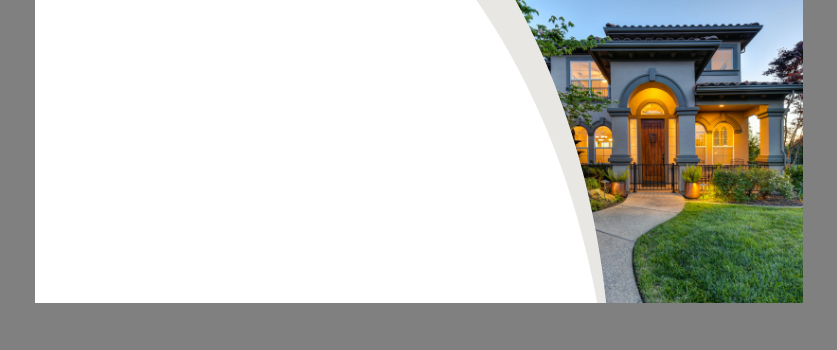
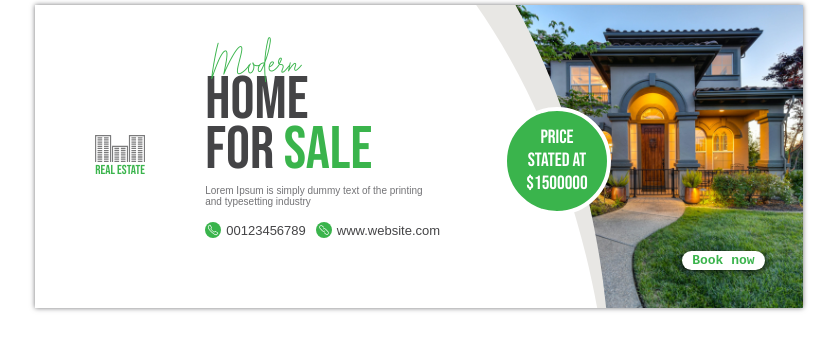
Before and after one commit to huyhoangvn/TT_Task1, a plain HTML site: page index.html in a window 1280 px wide. Shown: the whole page, without its empty margins (221-1058 px from the left). Drawn offline with Linux system fonts and the light colour scheme.

Commit message:
Add content

```diff
--- a/css/style.css
+++ b/css/style.css
@@ -13,9 +13,11 @@
 body{
     width: 768px;
     height: 303px;
-    margin: 0px auto;
+    margin: 5px auto;
     padding: 0px;
-    background-color: gray;
+    /* background-color: gray; */
+    box-shadow: 0px 0px 5px #737376;
+    color: #444446;
 }
 
 @font-face {
@@ -33,6 +35,7 @@ body{
 }
 
 main.container{
+    position: relative;
     width: 100%;
     height: 100%;
     margin: 0 auto;
@@ -42,8 +45,8 @@ main.container{
 }
 
 /* Background */
-main.container>.bg{
-    position: relative;
+.bg{
+    position: absolute;
     width: 100%;
     height: 100%;
 }
@@ -64,3 +67,144 @@ main.container>.bg{
     object-fit: cover;
     right: 0;
 }
+
+/* Details */
+.contents-container{
+    position: absolute;
+    width: 75%;
+    height: 100%;
+}
+
+.sale-button{
+    position: absolute;
+    display: flex;
+    width: 100px;
+    height: 100px;
+    justify-content: center;
+    align-items: center;
+    border-radius: 50%;
+    color: #fff;
+    background: #3ab44c;
+    top: calc(50% - 50px);
+    border: 4px solid #fff;
+    font-size: larger;
+    text-transform: capitalize;
+    right: 0;
+}
+
+.infos-container{
+    position: absolute;
+    width: 80%;
+    height: 100%;
+    display: flex;
+    justify-content: space-evenly;
+    align-items: center;
+}
+
+/* Detail - logo */
+.logo{
+    display: flex;
+    flex-direction: column;
+    float: left;
+}
+
+.logo>img{
+    width: 50px;
+    opacity: 0.7;
+}
+
+.logo>p{
+    font-size: small;
+    color: #3ab44c;
+}
+
+/* Detail - infos */
+.infos{
+    width: 50%;
+    height: 100%;
+    display: flex;
+    justify-content: center;
+    align-items: flex-start;
+    flex-direction: column;
+    float: left;
+}
+
+.decor{
+    display: flex;
+    position: absolute;
+    font-family: 'DecoText';
+    color: #3ab44c;
+    font-weight: 500;
+    font-size: xx-large;
+    top: -32px;
+    left: 6px;
+}
+
+.title{
+    display: inline;
+    position: relative;
+    text-align: start;
+    font-size: 60px;
+    line-height: 50px;
+}
+
+.description{
+    display: flex;
+    text-align: start;
+    font-size: x-small;
+    color: #737376;
+    font-family: Arial, Helvetica, sans-serif;
+    margin-top: 10px;
+    margin-bottom: 15px;
+}
+
+.contacts{
+    display: flex;
+    width: 100%;
+    align-items: center;
+    justify-content: flex-start;
+    font-family: Arial, Helvetica, sans-serif;
+    font-size: small;
+}
+
+.contacts>.phone{
+    display: flex;
+    align-items: center;
+}
+
+.contacts>.link{
+    display: flex;
+    align-items: center;
+    margin-left: 10px;
+}
+
+.contacts img{
+    width: 16px;
+    height: 16px;
+    margin-right: 5px;
+}
+
+/* Book-now */
+.book-now{
+    position: absolute;
+    z-index: auto;
+    bottom: 13%;
+    right: 5%;
+}
+
+.book-now>a{
+    text-decoration: none;
+    color: #3ab44c;
+    font-family: monospace;
+    font-weight: 600;
+    background-color: #fff;
+    padding: 2px 10px 2px 10px;
+    border-radius: 15px;
+    text-align: center;
+    box-shadow: 2px 2px 5px #00000094;
+}
+
+.book-now>a:hover{
+    background-color: #3ab44c;
+    color: #fff;
+}
--- a/index.html
+++ b/index.html
@@ -16,7 +16,35 @@
             <img class="bg-back" src="/img/Bg.jpg" alt="background">
             <img class="bg-front" src="img/Background.svg" alt="background">
         </div>
-        </div>
+        <!-- Content -->
+        <section class="contents-container">
+            <div class="sale-button">Price<br> Stated At $1500000</div>
+            <div class="infos-container">
+                <!-- Logo -->
+                <div class="logo">
+                    <img src="/img/Logo_building.svg" alt="background">
+                    <p>Real Estate</p>
+                </div>
+                <!-- infos -->
+                <div class="infos">
+                    <span class="title"><span class="decor">Modern</span>Home<br>For <span style="color: #3ab44c;">Sale</span></span>
+                    <span class="description">Lorem Ipsum is simply dummy text of the printing and typesetting industry</span>
+                    <div class="contacts">
+                        <div class="phone">
+                            <img src="/img/phone-svgrepo-com.svg" alt="phone">
+                            <p>00123456789</p>
+                        </div>
+                        <div class="link">
+                            <img src="/img/link-svgrepo-com.svg" alt="link">
+                            <p>www.website.com</p>
+                        </div>
+                    </div>
+                </div>
+            </div>
+        </section>
+        <section class="book-now">
+            <a href="#">Book now</a>
+        </section>
     </main>
     <!-- Footer -->
     <footer></footer>
```
